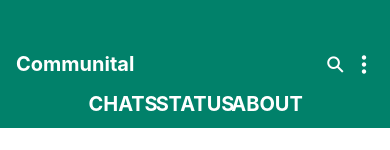
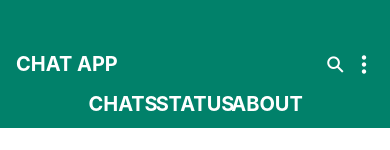
Before and after one commit to NerdGuin/Chat-App, a React Native app: screen / in a window 390 px wide. Shown: the top 150 px of the page. Built offline with nearby package versions, Linux system fonts and the light colour scheme.

Commit message:
title fix

```diff
--- a/App.js
+++ b/App.js
@@ -10,7 +10,7 @@ export default function App() {
     <View style={styles.container}>
       <StatusBar style='auto' />
       <View style={sidebar.container}>
-        <Text style={sidebar.title}>Communital</Text>
+        <Text style={sidebar.title}>CHAT APP</Text>
         <View style={sidebar.list}>
           <Ionicons name='search-sharp' size={20} color='white' />
           <Entypo name='dots-three-vertical' size={20} color='white' />
```
